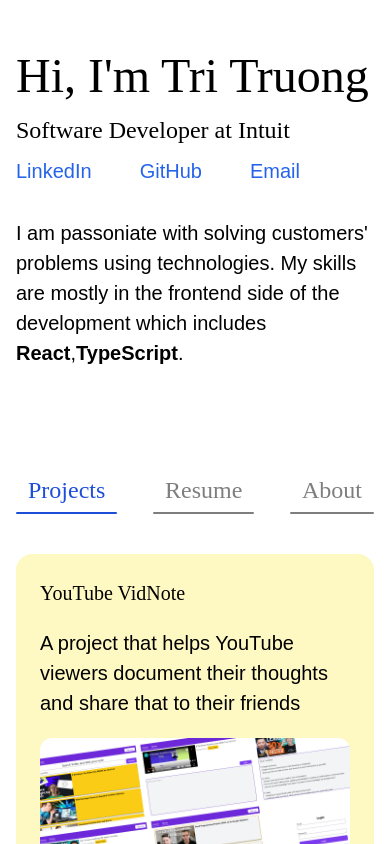
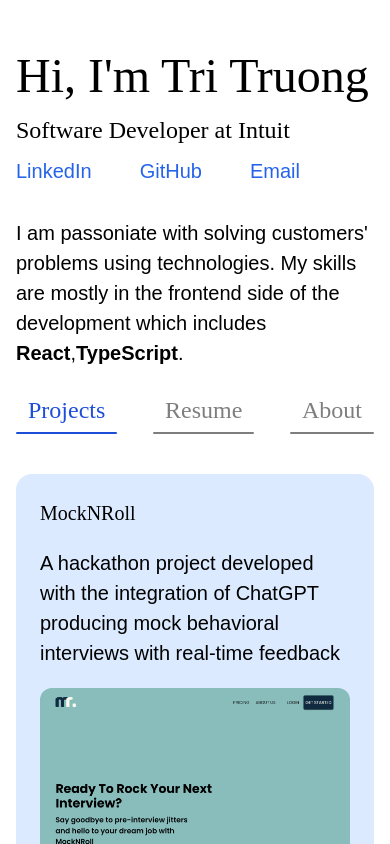
Before and after one commit to truongductri01/portfolio-official-1, a React (Create React App) app: page / in a window 390 px wide. Built offline with nearby package versions, Linux system fonts and the light colour scheme.

Commit message:
feat: added experiences and mock n roll

```diff
--- a/src/constants/data.js
+++ b/src/constants/data.js
@@ -13,22 +13,22 @@
 let data = {
     projects: [
         {
+            title: "MockNRoll",
+            description:
+                "A hackathon project developed with the integration of ChatGPT producing mock behavioral interviews with real-time feedback",
+            images: ["", "", ""],
+            img: images.mocknroll.landingPage,
+            id: "mocknroll",
+        },
+        {
             title: "YouTube VidNote",
             description:
                 "A project that helps YouTube viewers document their thoughts and share that to their friends",
             images: ["", "", "", "", ""],
             img: images.vidnote.overview,
             id: "vidnote",
-            skills: ["React", "SpringBoot", "Rest API", "YouTube API"]
+            skills: ["React", "SpringBoot", "Rest API", "YouTube API"],
         },
-        // {
-        //     title: "MockNRoll",
-        //     description:
-        //         "A hackathon project developed with the integration of ChatGPT which help conduct mock interviews and provide realtime feedback",
-        //     images: ["", "", ""],
-        //     img: images.vidnote.overview,
-        //     id: "mocknroll",
-        // },
         {
             title: "Proyecto Salvavidas",
             description:
@@ -36,7 +36,7 @@
             images: ["", "", ""],
             img: images.proyecto.overview,
             id: "proyecto",
-            skills: ["React", "Google Cloud Platform", "MailJet"]
+            skills: ["React", "Google Cloud Platform", "MailJet"],
         },
     ],
 };
@@ -226,6 +226,18 @@
     experiences: [
         {
             company: "Intuit",
+            position: "Software Engineering Intern - Search team",
+            location: "Mountain View, CA",
+            time: "Jun 2023 - Sep 2023",
+            desc: [
+                "Reduced over 2 million database requests with an implementation of alternative searching service using <strong>React</strong>, <strong>TypeScript</strong>, and <strong>GraphQL</strong>",
+                "Utilized <strong>Spring Boot</strong>, <strong>Docker</strong>, and <strong>Elastic Search</strong> to establish a search plugin sample version for managers and designers to evaluate services parity and consolidate them into one, aiming to save $1.5 million in maintenance costs",
+                "Compiled feedback from more than 200 customers, delivering valuable insights to the Product Design team",
+                "Strengthened code quality by introducing over 20 Unit tests, minimizing bugs during feature development",
+            ],
+        },
+        {
+            company: "Intuit",
             position: "Software Engineering Intern - QuickBooks team",
             location: "Mountain View, CA",
             time: "Jun 2022 - Sep 2022",
--- /dev/null
+++ b/src/constants/mocknrollData.js
@@ -0,0 +1,88 @@
+import { images } from "../images";
+
+export const mocknroll = {
+    intro: {
+        title: "MockNRoll",
+        desc: [
+            "<strong>MockNroll</strong> is a project created with the integration of <strong>GenAI</strong>, including <strong>ChatGPT</strong>, with the purpose of providing a mock interview platform which support real-time feedbacks.",
+            "The project was created from scratch during a hackathon and received the recognition of the <strong>Best Creative Project.</strong>",
+        ],
+        role: "I was responsible for creating the complete frontend for the project along the side with Tung Tran, another member on the team. We utilized React/Redux, TypeScript, and Socket to maintain the frontend. We also integrated a Text-to-speech library which helps us analyze users' speech and send that to the backend.",
+        team: "The team comprise of 6 college students working on different aspects of the project, including backend, frontend, and project management. After the hackathon, we recruit more people to help us handle the marketing and business side with the purpose of raising the project as a start up.",
+        // sourceCode: "vidnote-fullstack",
+        // sourceCodeUrl: "https://github.com/truongductri01/vidnote-fullstack",
+        webpage: "https://devpost.com/software/mock-roll",
+        status: "Available on the internet",
+    },
+    features: [
+        {
+            title: "A feature allowing the admin to create posts for multiple children simultaneously",
+            desc: [
+                "Just by picking the children from a desire house (or all of the houses), the admin could customize a list of children which will then be used to generate a list of posts. The content of the post will be similar for all the of children, with the purpose of notifying the sponsors assigned with a child with a certain message",
+            ],
+            images: [
+                images.proyecto.massivePortSelectHouse,
+                images.proyecto.massivePost,
+                images.proyecto.massivePostReady,
+            ],
+            img: "",
+        },
+        {
+            title: "Pubsub Birthday email feature",
+            desc: [
+                "Every child has a birthday and we want to celebrate that. The feature helps set up a pubsub function that notify the sponsors any time the birthday of a child is comming.",
+                "The image below show the set up for the cloud scheduler function on <strong>Google Cloud Platform</strong>",
+            ],
+            images: [],
+            img: images.proyecto.pubSubBirthday,
+        },
+
+        {
+            title: "Warning Mailling Feature",
+            desc: [
+                "Every house will consist of some children that need to receive the money from a sponsor.",
+                "Therefore, whenever the number of children in a house drops below 40, we want to notify the admin so that they could work on finding more children to fill in the list.",
+                "The code below show the logic of sending an email whenever such situation happens.",
+            ],
+            images: [],
+            img: images.proyecto.warningMailling,
+        },
+    ],
+    technologies: {
+        frontend: [
+            { name: "React", icon: "" },
+            { name: "TypeScripte", icon: "" },
+            { name: "Tailwind", icon: "" },
+        ],
+        backend: [
+            { name: "SpringBoot", icon: "" },
+            { name: "Java", icon: "" },
+            { name: "YouTube Data Api", icon: "" },
+        ],
+    },
+    lessons: [
+        {
+            title: "Searching for Videos and writing Notes",
+            desc: [
+                "Utilizing the YouTube Data Api offered by Google, the application allows user to search for desire videos and start writing notes with the results returned.",
+            ],
+            img: "",
+        },
+        {
+            title: "Authenticate and Store data with Firebase",
+            desc: [
+                "Instead of building my own Authentication feature which will have more risk of exposing users’ credentials, I utilize Firebase Develop Kit to handle the hard work for me.",
+                "The only task that is left will be designing a form to register and sign in a user.",
+                "Also, any data related to notes or videos is store in Firestore, a feature offered by Firebase",
+            ],
+            img: "",
+        },
+        {
+            title: "A Chrome Extension",
+            desc: [
+                "Provide an extension that will redirect the user from YouTube to the application to start taking note ",
+            ],
+            img: "",
+        },
+    ],
+};
--- a/src/images/index.js
+++ b/src/images/index.js
@@ -28,6 +28,10 @@
         pubSubBirthday: require("./proyecto/pub-sub-birthday.png"),
         warningMailling: require("./proyecto/warning-mailing.jpg"),
     },
+    mocknroll: {
+        landingPage: require("./mocknroll/landingpage.png"),
+        dashboard: require("./mocknroll/dashboard.png"),
+    },
     portrait: require("./Avatar-removebg.png"),
     arrowUp: arrowUp,
 };
--- a/src/pages/HomePage/ProjectList/Project.jsx
+++ b/src/pages/HomePage/ProjectList/Project.jsx
@@ -17,6 +17,7 @@
             flex flex-col
             ${id === "vidnote" && "bg-yellow-100 "}
             ${id === "proyecto" && "bg-red-100"}
+            ${id === "mocknroll" && " bg-blue-100"}
             rounded-2xl
             `}
             onClick={() => {
--- a/src/pages/HomePage/ProjectList/ProjectModal.jsx
+++ b/src/pages/HomePage/ProjectList/ProjectModal.jsx
@@ -1,6 +1,7 @@
 import React from "react";
 import VidNoteProject from "../../VidNoteProject/VidNoteProject";
 import ProyectoProject from "../../ProyectoProject/ProyectoProject";
+import MocknrollProject from "../../Mocknroll/MocknrollProject";
 
 function ProjectModal({ projectId, open, setOpen }) {
     React.useEffect(() => {
@@ -37,6 +38,7 @@
             <div className="px-10 pb-10">
                 {projectId === "vidnote" && <VidNoteProject />}
                 {projectId === "proyecto" && <ProyectoProject />}
+                {projectId === "mocknroll" && <MocknrollProject />}
             </div>
         </div>
     );
--- a/src/pages/HomePage/Tabs/Tabs.jsx
+++ b/src/pages/HomePage/Tabs/Tabs.jsx
@@ -2,7 +2,7 @@
 
 function Tabs({ tabId, setTabId, tabs }) {
     return (
-        <div className="Tabs flex items-center justify-between sm:justify-evenly sticky top-0 pt-20 bg-white">
+        <div className="Tabs flex items-center justify-between sm:justify-evenly sticky top-0 lg:pt-20 bg-white">
             {Object.keys(tabs).map((tabKey) => {
                 const tabValue = tabs[tabKey];
                 return (
--- /dev/null
+++ b/src/pages/Mocknroll/Intro.jsx
@@ -0,0 +1,50 @@
+import React from "react";
+import { mocknroll } from "../../constants/mocknrollData";
+
+function Intro() {
+    const { intro } = mocknroll;
+    return (
+        <div className="mb-[2rem]">
+            <div>
+                <p className="title text-[3.25rem] mb-10">{intro.title}</p>
+                {intro.desc.map((desc, index) => (
+                    <p
+                        className="desc text-normal mb-5 last:mb-0"
+                        key={index}
+                        dangerouslySetInnerHTML={{ __html: desc }}
+                    ></p>
+                ))}
+            </div>
+
+            <div className=" flex flex-col mt-10">
+                <div className=" mb-[2rem]">
+                    <p className="title text-normal mb-[1rem]">Team</p>
+                    <p
+                        className="desc text-normal"
+                        dangerouslySetInnerHTML={{ __html: intro.team }}
+                    />
+                </div>
+                <div className="">
+                    <p className="title text-normal mb-[1rem]">My Role</p>
+                    <p
+                        className="desc text-normal"
+                        dangerouslySetInnerHTML={{ __html: intro.role }}
+                    ></p>
+                </div>
+            </div>
+
+            <div className=" mt-10 flex">
+                <p className="title text-normal">View:</p>
+                <a
+                    className="desc text-normal ml-3 text-red-600 underline"
+                    href={intro.webpage}
+                    target="blank"
+                >
+                    {intro.title}
+                </a>
+            </div>
+        </div>
+    );
+}
+
+export default Intro;
--- /dev/null
+++ b/src/pages/Mocknroll/MocknrollProject.jsx
@@ -0,0 +1,24 @@
+import React, { useEffect } from "react";
+import Intro from "./Intro";
+import { images } from "../../images";
+import Demo from "./Demo";
+
+function MocknrollProject() {
+    useEffect(() => {
+        document.body.scrollTop = 0;
+    }, []);
+    return (
+        <div className=" pb-8 border-b-solid border-b-4 border-b-black">
+            <Intro />
+            <img
+                src={images.mocknroll.landingPage}
+                alt="Landing Page"
+                className="w-full"
+            />
+            {/* Demo video */}
+            <Demo />
+        </div>
+    );
+}
+
+export default MocknrollProject;
```
Also changed, not shown: src/pages/HomePage/Resume/Resume.jsx (+20 -11 lines), src/pages/Mocknroll/Demo.jsx (added, +25 -0 lines), src/images/mocknroll/dashboard.png (added), src/images/mocknroll/landingpage.png (added).
